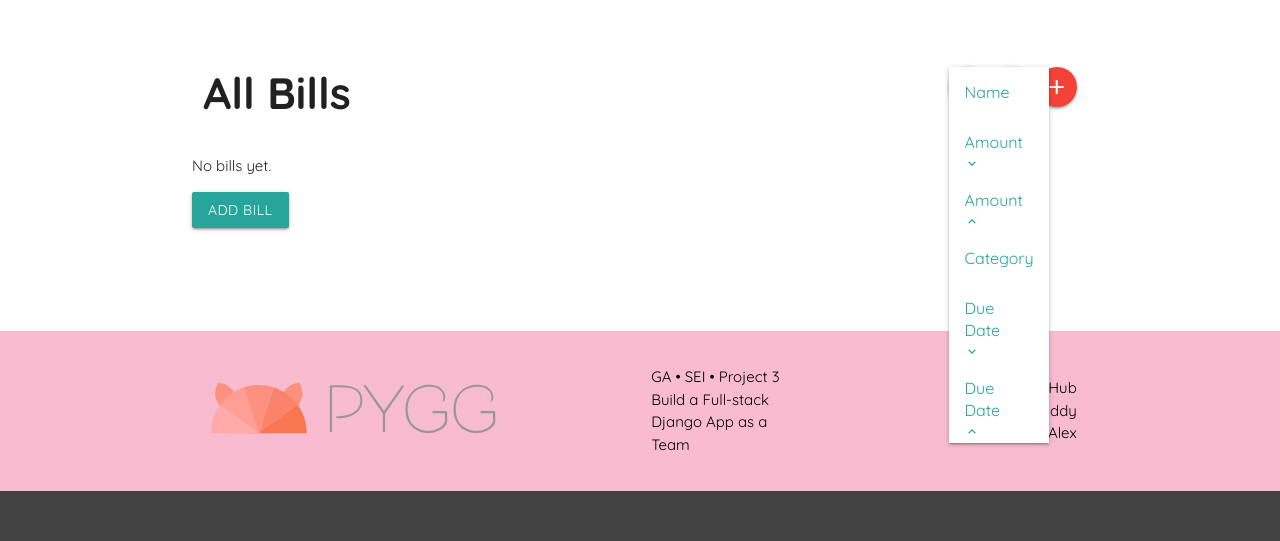
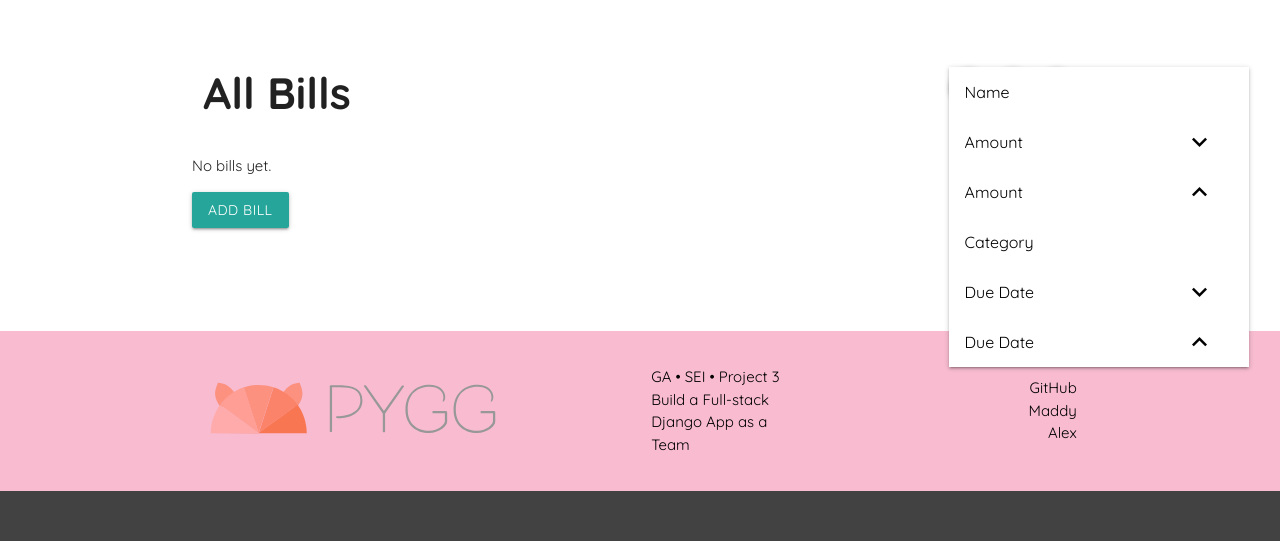
Before and after one commit to madeleinemarie/pygg, a Django app: page /bills/ in a window 1280 px wide, after a click on "sort_by_alpha". Shown: the part 259-800 px from the top of the page. Run offline with Django 3.2, Linux system fonts and the light colour scheme; the visitor is signed in with stand-in values (Sample User, id 1); data that the repository does not hold is empty.

Commit message:
Style Dropdown

```diff
--- a/main_app/static/css/style.css
+++ b/main_app/static/css/style.css
@@ -43,6 +43,10 @@ tr.bill-row td:last-child {
 
 .feat-img {
     width: 100%;
+}
+
+.dropdown-content {
+    width: 300px !important;
 }
 
 .instructions {
--- a/main_app/templates/main_app/bills.html
+++ b/main_app/templates/main_app/bills.html
@@ -13,13 +13,13 @@
             <a href="{% url 'paid_list' %}" class="btn-floating btn-medium green tooltipped" data-position="bottom" data-beloworigin="true" data-tooltip="View Paid Bills"><i class="tiny material-icons">attach_money</i></a>
             <a href="{% url 'bills_create' %}" class="btn-floating btn-medium red tooltipped" data-position="bottom" data-beloworigin="true" data-tooltip="Add New Bill"><i class="tiny material-icons">add</i></a>
         </div>
-        <ul id='dropdown1' class='dropdown-content' >
-            <li><a href="{% url 'bills' %}?ordering=name">Name</a></li>
-            <li><a href="{% url 'bills' %}?ordering=-amount">Amount<i class="tiny material-icons">keyboard_arrow_down</i></a></li>
-            <li><a href="{% url 'bills' %}?ordering=amount">Amount<i class="tiny material-icons">keyboard_arrow_up</i></a></li>
-            <li><a href="{% url 'bills' %}?ordering=category">Category</a></li>
-            <li><a href="{% url 'bills' %}?ordering=-dueDate">Due Date<i class="tiny material-icons">keyboard_arrow_down</i></a></li>
-            <li><a href="{% url 'bills' %}?ordering=dueDate">Due Date<i class="tiny material-icons">keyboard_arrow_up</i></a></li>
+        <ul id='dropdown1' class='dropdown-content'>
+            <li><a href="{% url 'bills' %}?ordering=name" class="black-text">Name</a></li>
+            <li><a href="{% url 'bills' %}?ordering=-amount" class="black-text"><i class="tiny material-icons right small">keyboard_arrow_down</i>Amount</a></li>
+            <li><a href="{% url 'bills' %}?ordering=amount" class="black-text">Amount<i class="tiny material-icons right small">keyboard_arrow_up</i></a></li>
+            <li><a href="{% url 'bills' %}?ordering=category" class="black-text">Category</a></li>
+            <li><a href="{% url 'bills' %}?ordering=-dueDate" class="black-text">Due Date<i class="tiny material-icons right small">keyboard_arrow_down</i></a></li>
+            <li><a href="{% url 'bills' %}?ordering=dueDate" class="black-text">Due Date<i class="tiny material-icons right small">keyboard_arrow_up</i></a></li>
         </ul>
     </div>
 </div>
```
